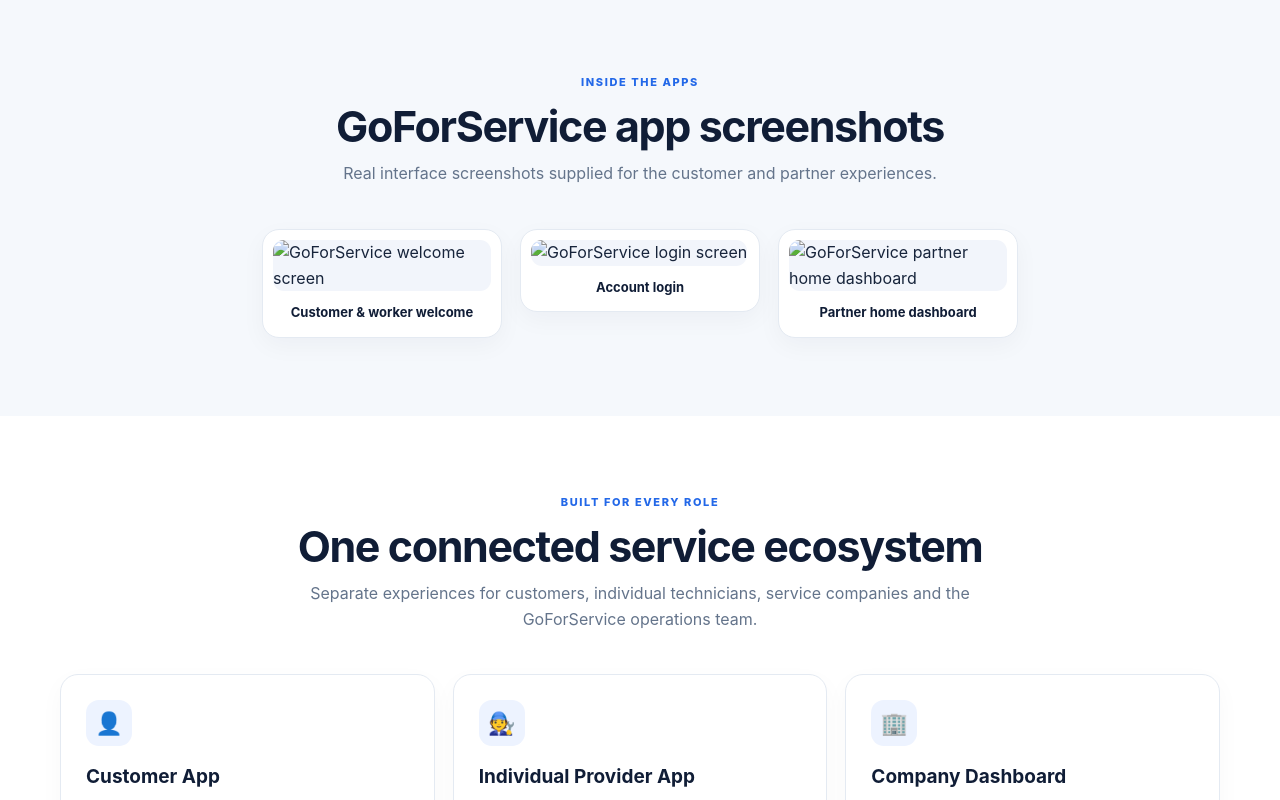
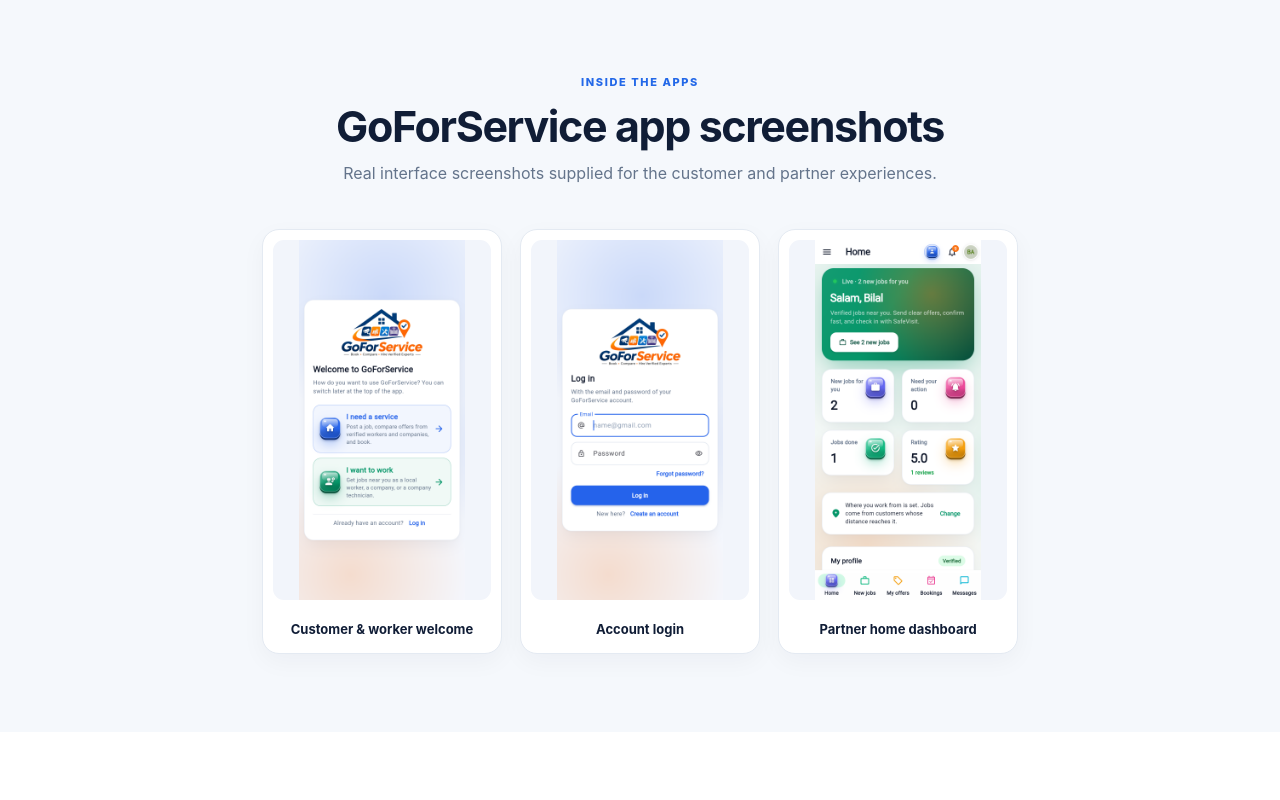
Before and after one commit to Robologicx/goforservice-website, a plain HTML site: page index.html in a window 1280 px wide. Shown: the part 2000-2800 px from the top of the page. Drawn offline with Linux system fonts and the light colour scheme.

Commit message:
Update image paths in index.html

```diff
--- a/index.html
+++ b/index.html
@@ -35,7 +35,7 @@ section{padding:78px 0}.section-head{text-align:center;max-width:740px;margin:0
 </head>
 <body>
 <header><div class="wrap nav">
-  <a class="brand" href="#home" aria-label="GoForService home"><img class="brand-logo" src="assets/goforservice-logo.png" alt="GoForService logo"><span>GoForService<small>YOUR SERVICE. YOUR CHOICE.</small></span></a>
+  <a class="brand" href="#home" aria-label="GoForService home"><img class="brand-logo" src="goforservice-logo.png" alt="GoForService logo"><span>GoForService<small>YOUR SERVICE. YOUR CHOICE.</small></span></a>
   <nav><a href="#how">How it works</a><a href="#services">Services</a><a href="#screenshots">Screenshots</a><a href="#apps">Apps & Portals</a><a href="#safety">Trust & Safety</a></nav>
   <a class="nav-cta" href="#apps">Open platforms ↗</a>
 </div></header>
@@ -78,9 +78,9 @@ section{padding:78px 0}.section-head{text-align:center;max-width:740px;margin:0
 <div class="section-head"><div class="kicker">Inside the apps</div><h2>GoForService app screenshots</h2>
 <p>Real interface screenshots supplied for the customer and partner experiences.</p></div>
 <div class="screenshot-grid">
- <figure><img src="assets/customer-welcome.png" alt="GoForService welcome screen"><figcaption>Customer & worker welcome</figcaption></figure>
- <figure><img src="assets/customer-login.png" alt="GoForService login screen"><figcaption>Account login</figcaption></figure>
- <figure><img src="assets/partner-home.png" alt="GoForService partner home dashboard"><figcaption>Partner home dashboard</figcaption></figure>
+ <figure><img src="customer-welcome.png" alt="GoForService welcome screen"><figcaption>Customer & worker welcome</figcaption></figure>
+ <figure><img src="customer-login.png" alt="GoForService login screen"><figcaption>Account login</figcaption></figure>
+ <figure><img src="partner-home.png" alt="GoForService partner home dashboard"><figcaption>Partner home dashboard</figcaption></figure>
 
 </div></div></section>
 
```
